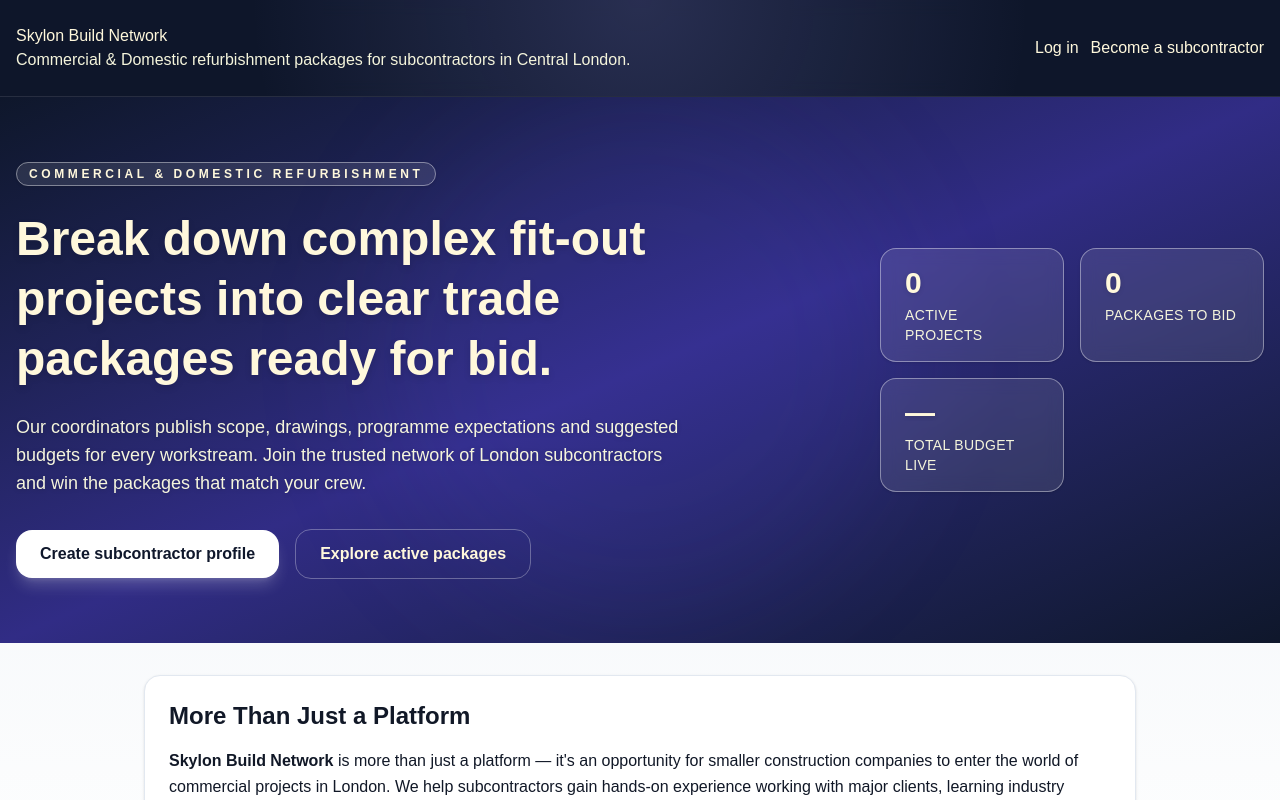
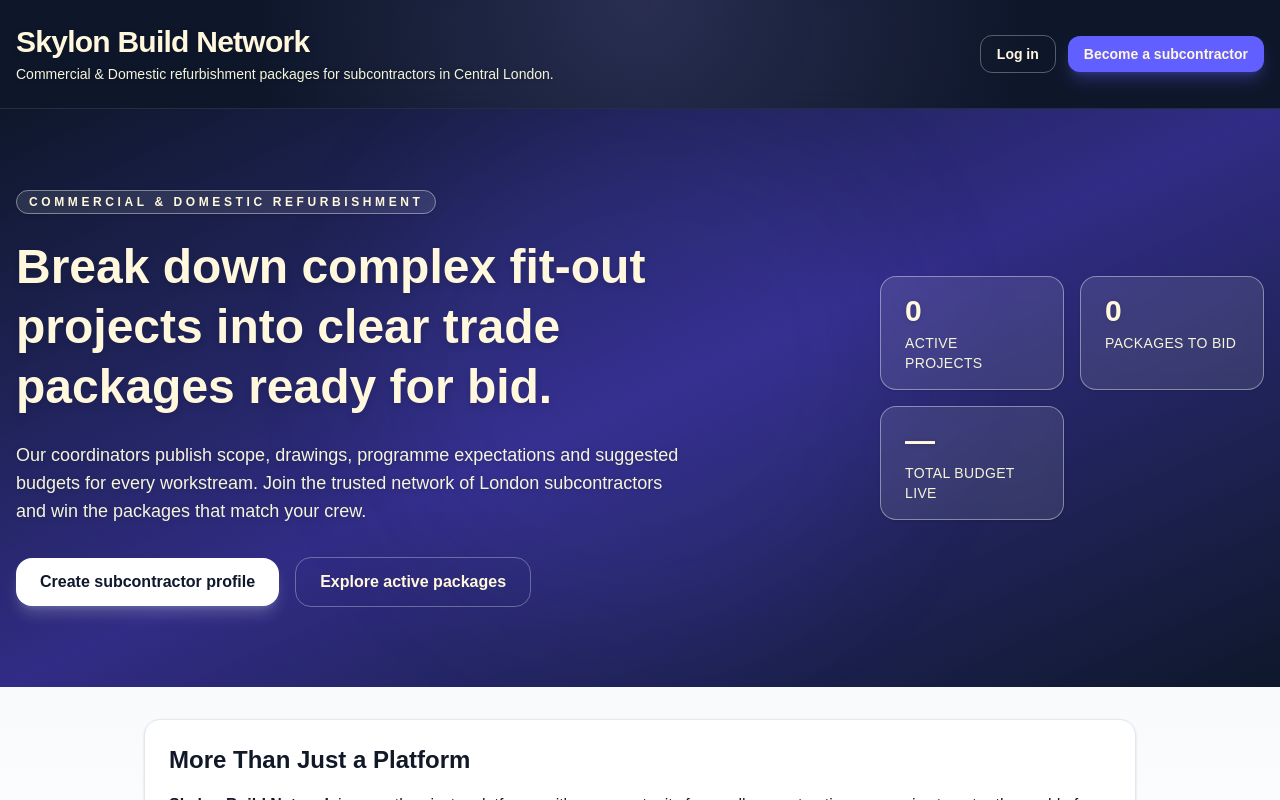
Before and after one commit to Piotr3009/Skylon-platform, a Next.js app: page / in a window 1280 px wide. Shown: the top 800 px of the page. Built offline with nearby package versions, Linux system fonts and the light colour scheme; no server answers; the database is empty.

Commit message:
Update page.js

```diff
--- a/app/page.js
+++ b/app/page.js
@@ -624,7 +624,7 @@
 
 const HeroStat = ({ value, label }) => (
   <div className="rounded-2xl border border-white/40 bg-white/10 px-6 py-4 text-left shadow-sm backdrop-blur">
-    <div className="text-3xl font-bold drop-shadow-sm text-cream">{value}</div>
+    <div className="text-3xl font-bold text-cream drop-shadow-sm">{value}</div>
     <div className="mt-1 text-sm font-medium uppercase tracking-wide text-cream-light">{label}</div>
   </div>
 )
@@ -796,8 +796,8 @@
         <div className="absolute inset-0 bg-[radial-gradient(circle_at_top,_rgba(120,119,198,0.25),_transparent_60%)]" />
         <div className="relative mx-auto flex max-w-7xl flex-wrap items-center justify-between gap-4 px-4 py-6">
           <div>
-            <h1 className="text-3xl font-bold tracking-tight drop-shadow-md" class="text-cream">Skylon Build Network</h1>
-            <p className="mt-1 text-sm drop-shadow-sm" class="text-cream-light">
+            <h1 className="text-3xl font-bold tracking-tight text-cream drop-shadow-md">Skylon Build Network</h1>
+            <p className="mt-1 text-sm text-cream-light drop-shadow-sm">
               Commercial & Domestic refurbishment packages for subcontractors in Central London.
             </p>
           </div>
@@ -806,21 +806,20 @@
               <>
                 <button
                   onClick={() => router.push('/dashboard')}
-                  className="rounded-xl border border-white/30 px-4 py-2 text-sm font-semibold transition hover:border-white/60 hover:bg-white/10"
-                  class="text-cream"
+                  className="rounded-xl border border-white/30 px-4 py-2 text-sm font-semibold text-cream transition hover:border-white/60 hover:bg-white/10"
                 >
                   Dashboard
                 </button>
                 <div className="flex items-center gap-3 px-4 py-2 bg-white/10 backdrop-blur rounded-xl border border-white/20">
                   <div className="text-right">
-                    <div className="text-sm font-semibold" class="text-cream">
+                    <div className="text-sm font-semibold text-cream">
                       {profile.full_name || profile.company_name || user.email}
                     </div>
                     {profile.company_name && profile.full_name && (
-                      <div className="text-xs" class="text-cream-light">{profile.company_name}</div>
+                      <div className="text-xs text-cream-light">{profile.company_name}</div>
                     )}
                   </div>
-                  <span className="px-3 py-1 bg-white/20 rounded-full text-xs font-medium capitalize" class="text-cream">
+                  <span className="px-3 py-1 bg-white/20 text-cream rounded-full text-xs font-medium capitalize">
                     {profile.role || 'user'}
                   </span>
                 </div>
@@ -835,15 +834,13 @@
               <>
                 <button
                   onClick={() => router.push('/login')}
-                  className="rounded-xl border border-white/30 px-4 py-2 text-sm font-semibold transition hover:border-white/60 hover:bg-white/10"
-                  class="text-cream"
+                  className="rounded-xl border border-white/30 px-4 py-2 text-sm font-semibold text-cream transition hover:border-white/60 hover:bg-white/10"
                 >
                   Log in
                 </button>
                 <button
                   onClick={() => router.push('/register')}
-                  className="rounded-xl bg-indigo-500 px-4 py-2 text-sm font-semibold shadow-lg shadow-indigo-500/30 transition hover:bg-indigo-400"
-                  class="text-cream"
+                  className="rounded-xl bg-indigo-500 px-4 py-2 text-sm font-semibold text-cream shadow-lg shadow-indigo-500/30 transition hover:bg-indigo-400"
                 >
                   Become a subcontractor
                 </button>
@@ -856,15 +853,15 @@
       {/* Hero Section */}
       <section className="relative overflow-hidden bg-gradient-to-br from-slate-900 via-indigo-900 to-slate-900">
         <div className="absolute left-1/2 top-0 h-[520px] w-[520px] -translate-x-1/2 rounded-full bg-indigo-500/10 blur-3xl" />
-        <div className="relative mx-auto flex max-w-7xl flex-col gap-8 px-4 py-16 md:flex-row md:items-center md:justify-between">
+        <div className="relative mx-auto flex max-w-7xl flex-col gap-12 px-4 py-20 md:flex-row md:items-center md:justify-between">
           <div className="max-w-2xl">
-            <span className="rounded-full border border-white/40 bg-white/10 backdrop-blur px-3 py-1 text-xs font-semibold uppercase tracking-[0.3em] shadow-sm text-cream">
+            <span className="rounded-full border border-white/40 bg-white/10 backdrop-blur px-3 py-1 text-xs font-semibold uppercase tracking-[0.3em] text-cream shadow-sm">
               Commercial & Domestic Refurbishment
             </span>
-            <h2 className="mt-6 text-4xl font-black leading-tight sm:text-5xl drop-shadow-md text-cream">
+            <h2 className="mt-6 text-4xl font-black leading-tight sm:text-5xl text-cream drop-shadow-md">
               Break down complex fit-out projects into clear trade packages ready for bid.
             </h2>
-            <p className="mt-6 text-lg drop-shadow-sm text-cream-light">
+            <p className="mt-6 text-lg text-cream-light drop-shadow-sm">
               Our coordinators publish scope, drawings, programme expectations and suggested budgets for every workstream. Join the trusted network of London subcontractors and win the packages that match your crew.
             </p>
             <div className="mt-8 flex flex-wrap items-center gap-4">
@@ -876,7 +873,7 @@
               </button>
               <button
                 onClick={() => router.push('/login')}
-                className="rounded-2xl border border-white/30 px-6 py-3 text-base font-semibold transition hover:border-white/60 hover:bg-white/10 text-cream"
+                className="rounded-2xl border border-white/30 px-6 py-3 text-base font-semibold text-cream transition hover:border-white/60 hover:bg-white/10"
               >
                 Explore active packages
               </button>
@@ -1093,7 +1090,7 @@
       {/* Footer */}
       <footer className="border-t border-slate-200 bg-white">
         <div className="mx-auto flex max-w-6xl flex-col gap-4 px-4 py-8 text-sm text-slate-600 md:flex-row md:items-center md:justify-between">
-          <p>© {new Date().getFullYear()} Skylon Group UK. All rights reserved.</p>
+          <p>© {new Date().getFullYear()} Skylon Commercial & Domestic Refurbishment. All rights reserved.</p>
           <div className="flex flex-wrap gap-4">
             <span>info@skylonbuild.com</span>
             <span>+44 (0)20 1234 5678</span>
```
